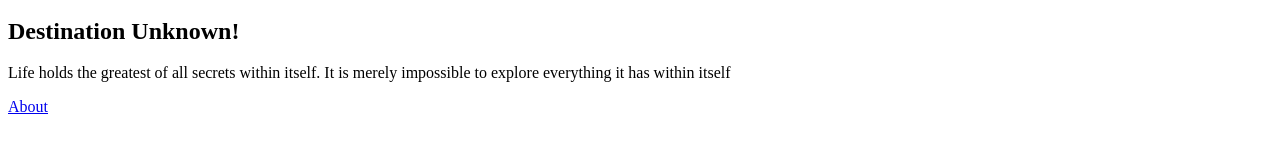
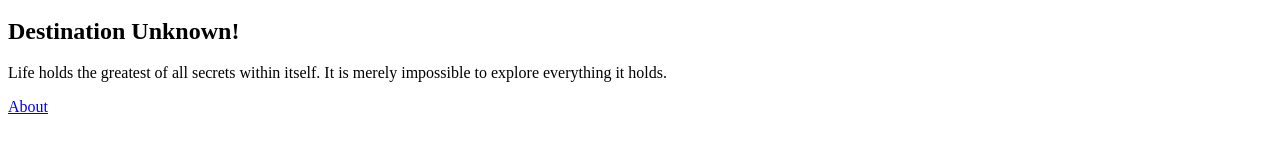
Before and after one commit to M2kishore/WEB101, a plain HTML site: page html-css/index.html in a window 1280 px wide. Shown: the part 550-700 px from the top of the page. Drawn offline with Linux system fonts and the light colour scheme.

Commit message:
deployment

```diff
--- a/html-css/index.html
+++ b/html-css/index.html
@@ -9,7 +9,6 @@
 </p>
 <img style="width: 600px;" src="forest_bridge.jpg" alt="a red bridge in the middle of forest" />
 <h2>Destination Unknown!</h2>
-<p>Life holds the greatest of all secrets within itself. It is merely impossible to explore everything it has within
-    itself
+<p>Life holds the greatest of all secrets within itself. It is merely impossible to explore everything it holds.
 </p>
 <a href="about.html">About</a>
```
